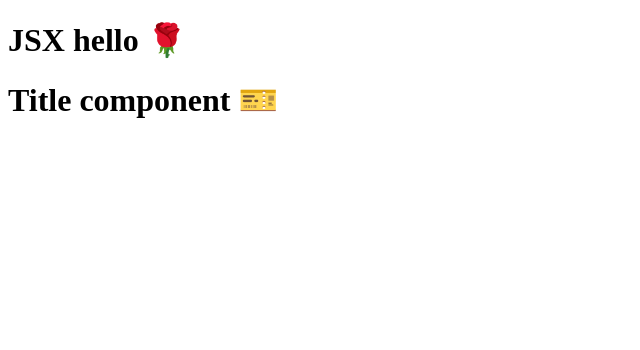
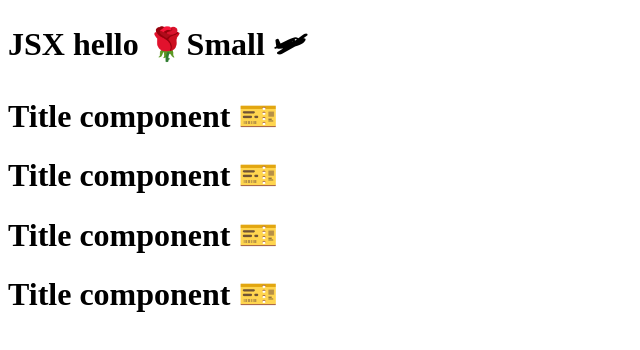
Before and after one commit to findsaranya/react-app-course, a React (Vite) app: page / in a window 1280 px wide. Shown: the top 350 px of the page, without its empty margins (0-640 px from the left). Built offline with nearby package versions, Linux system fonts and the light colour scheme.

Commit message:
jsx completed

```diff
--- a/App.js
+++ b/App.js
@@ -10,12 +10,17 @@ const heading = React.createElement(
 );
 
 const Title = () => <h1>Title component 🎫 </h1>;
+
+const span = <span>Small 🛩 </span>;
 const HeadingComponent = () => (
   <div id="container">
     <h1 id="title" className="title">
-      JSX hello 🌹{" "}
+      JSX hello 🌹{span}
     </h1>
     <Title />
+    {Title()}
+    {<Title />}
+    <Title></Title>
   </div>
 );
 
```
